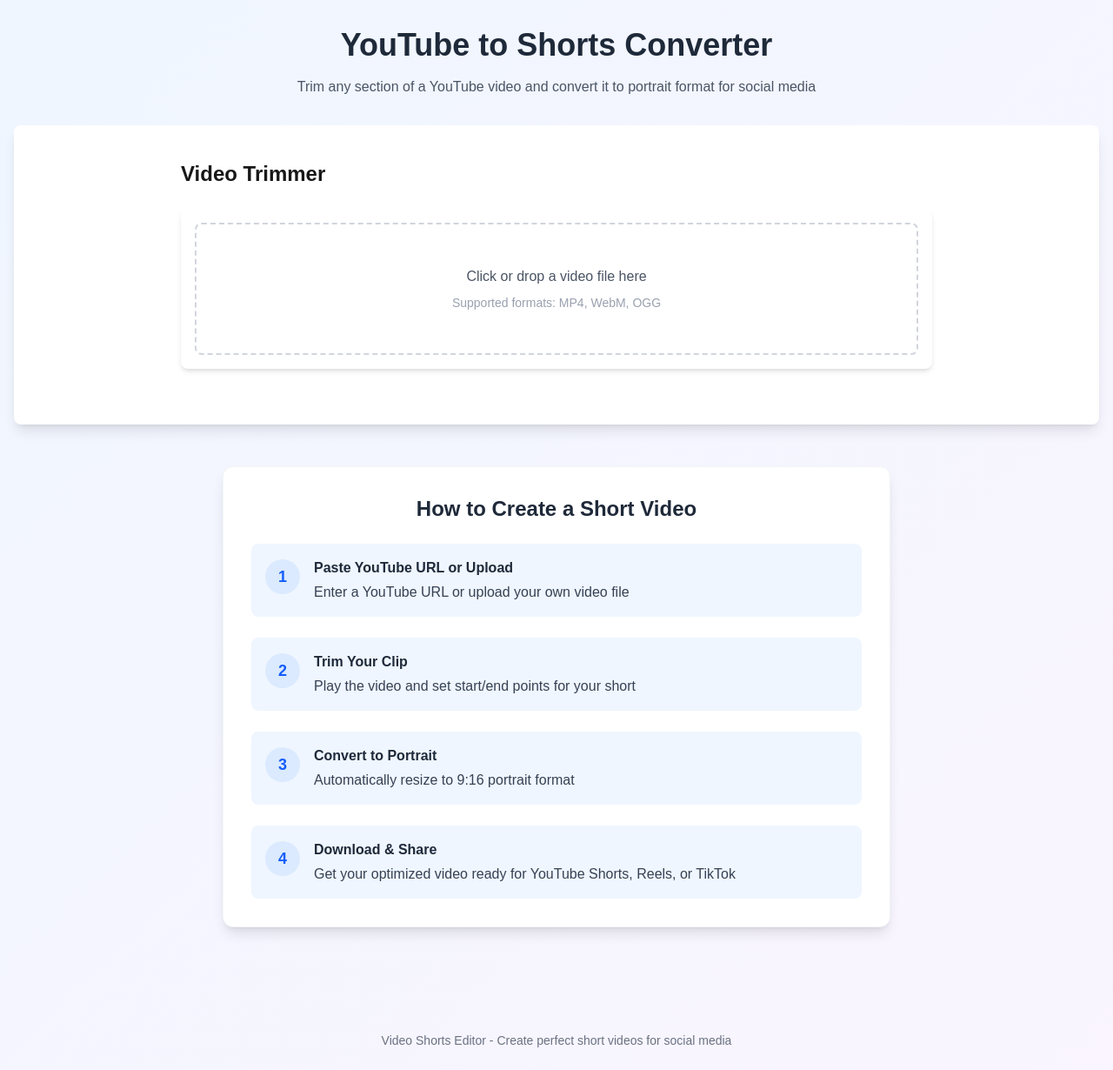
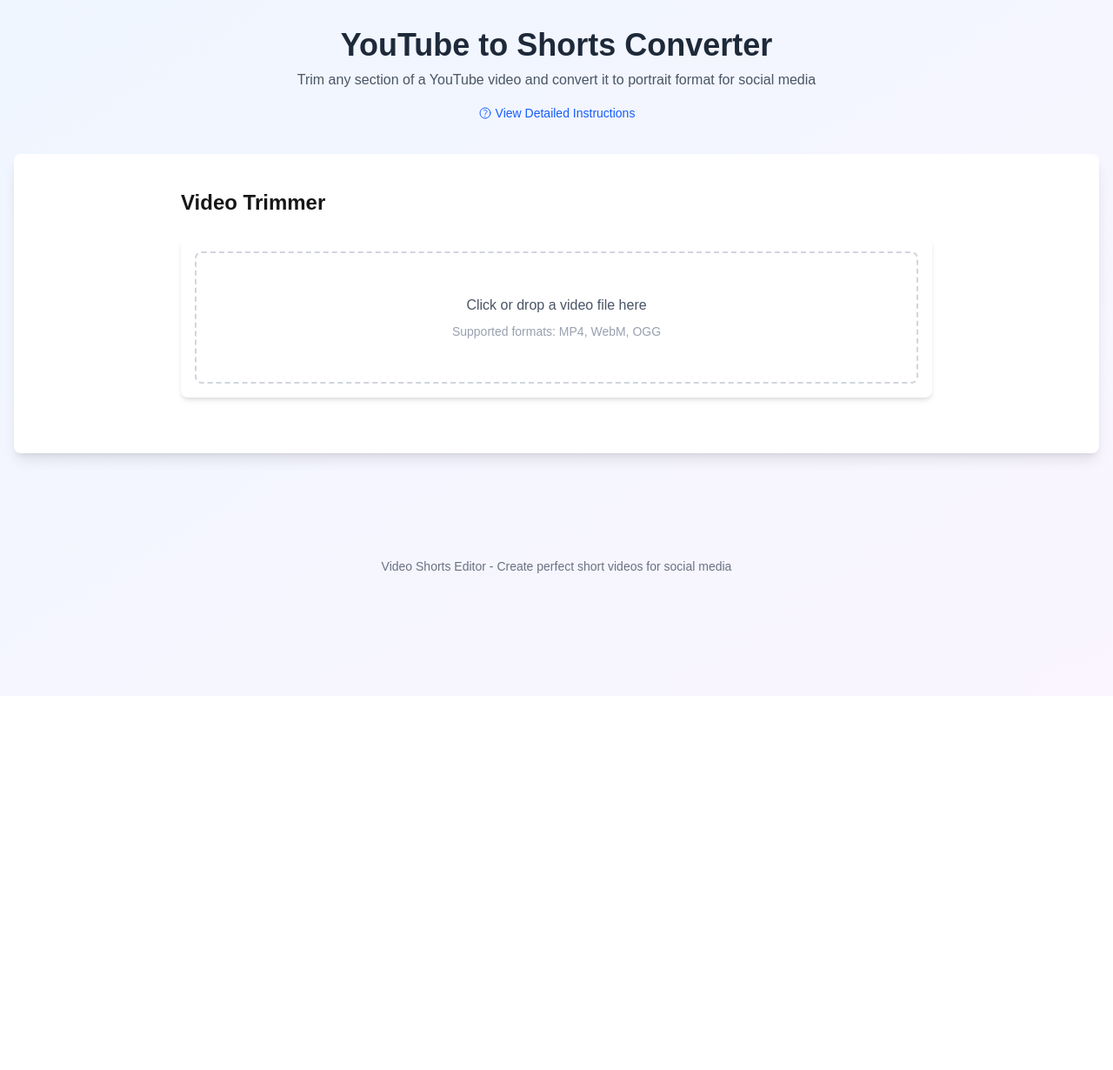
Before and after one commit to drakeg/video-short-converter, a Next.js app: page / in a window 1280 px wide. Shown: the whole page at 87% size. After the commit the page ends 800 px from the top, so only its background shows below. Built offline with nearby package versions, Linux system fonts and the light colour scheme.

Commit message:
update: move the instructions to make it easier to view

```diff
--- a/src/app/page.tsx
+++ b/src/app/page.tsx
@@ -1,8 +1,9 @@
 'use client';
 
-import { useState, useEffect } from 'react';
+import { useState, useEffect, useRef } from 'react';
 import dynamic from 'next/dynamic';
 import Head from 'next/head';
+import { XMarkIcon, QuestionMarkCircleIcon } from '@heroicons/react/24/outline';
 
 // Dynamically import the VideoEditor component with SSR disabled
 const VideoEditor = dynamic(
@@ -19,7 +20,22 @@ const VideoEditor = dynamic(
 
 export default function Home() {
   const [isProcessing, setIsProcessing] = useState(false);
+  const [showInstructions, setShowInstructions] = useState(false);
   const [downloadUrl, setDownloadUrl] = useState<string | null>(null);
+  const modalRef = useRef<HTMLDivElement>(null);
+
+  // Close modal when clicking outside
+  useEffect(() => {
+    function handleClickOutside(event: MouseEvent) {
+      if (modalRef.current && !modalRef.current.contains(event.target as Node)) {
+        setShowInstructions(false);
+      }
+    }
+    document.addEventListener('mousedown', handleClickOutside);
+    return () => {
+      document.removeEventListener('mousedown', handleClickOutside);
+    };
+  }, []);
 
   // Request notification permission when component mounts
   useEffect(() => {
@@ -39,12 +55,21 @@ export default function Home() {
       </Head>
 
       <main className="container mx-auto px-4 py-8">
-        <h1 className="text-3xl md:text-4xl font-bold text-center text-gray-800 mb-4">
+        <div className="text-center mb-8">
+          <h1 className="text-3xl md:text-4xl font-bold text-gray-800 mb-2">
             YouTube to Shorts Converter
           </h1>
-        <p className="text-center text-gray-600 mb-8 max-w-2xl mx-auto">
+          <p className="text-gray-600 max-w-2xl mx-auto mb-4">
             Trim any section of a YouTube video and convert it to portrait format for social media
           </p>
+          <button
+            onClick={() => setShowInstructions(true)}
+            className="inline-flex items-center text-blue-600 hover:text-blue-800 text-sm font-medium"
+          >
+            <QuestionMarkCircleIcon className="w-4 h-4 mr-1" />
+            View Detailed Instructions
+          </button>
+        </div>
 
         <div className="bg-white rounded-lg shadow-lg p-6">
           <VideoEditor />
@@ -61,42 +86,114 @@ export default function Home() {
           </div>
         )}
 
-        <div className="mt-12 max-w-3xl mx-auto bg-white rounded-xl shadow-lg overflow-hidden p-8 border border-gray-100">
-          <h2 className="text-2xl font-bold text-gray-800 mb-6 text-center">How to Create a Short Video</h2>
+        {/* Instructions Modal */}
+        {showInstructions && (
+          <div className="fixed inset-0 bg-black bg-opacity-50 flex items-center justify-center z-50 p-4">
+            <div
+              ref={modalRef}
+              className="bg-white rounded-xl shadow-2xl max-w-2xl w-full max-h-[90vh] overflow-y-auto"
+            >
+              <div className="sticky top-0 bg-white border-b border-gray-200 p-4 flex justify-between items-center">
+                <h2 className="text-2xl font-bold text-gray-800">How to Create Short Videos</h2>
+                <button
+                  onClick={() => setShowInstructions(false)}
+                  className="text-gray-400 hover:text-gray-600"
+                  aria-label="Close instructions"
+                >
+                  <XMarkIcon className="h-6 w-6" />
+                </button>
+              </div>
+
+              <div className="p-6 space-y-8">
                 <div className="space-y-6">
-            <div className="flex items-start p-4 bg-blue-50 rounded-lg">
+                  <div className="flex items-start">
                     <div className="flex-shrink-0 h-10 w-10 rounded-full bg-blue-100 flex items-center justify-center text-blue-600 font-bold text-lg mr-4 mt-0.5">1</div>
                     <div>
-                <h3 className="font-semibold text-gray-800 mb-1">Paste YouTube URL or Upload</h3>
-                <p className="text-gray-700">Enter a YouTube URL or upload your own video file</p>
+                      <h3 className="font-semibold text-lg text-gray-800 mb-2">Upload Your Video</h3>
+                      <div className="prose text-gray-700 space-y-2">
+                        <p>• Paste a YouTube URL in the input field <strong>or</strong> click "Select Video" to upload a file</p>
+                        <p>• Supported formats: MP4, WebM, MOV (up to 100MB)</p>
+                        <p className="text-sm text-gray-500">Note: For YouTube videos, we'll process the highest quality available</p>
+                      </div>
                     </div>
                   </div>
 
-            <div className="flex items-start p-4 bg-blue-50 rounded-lg">
+                  <div className="flex items-start">
                     <div className="flex-shrink-0 h-10 w-10 rounded-full bg-blue-100 flex items-center justify-center text-blue-600 font-bold text-lg mr-4 mt-0.5">2</div>
                     <div>
-                <h3 className="font-semibold text-gray-800 mb-1">Trim Your Clip</h3>
-                <p className="text-gray-700">Play the video and set start/end points for your short</p>
+                      <h3 className="font-semibold text-lg text-gray-800 mb-2">Trim Your Clip</h3>
+                      <div className="prose text-gray-700 space-y-2">
+                        <p>• Play the video to find the perfect start point</p>
+                        <p>• Click <strong>Set Start</strong> to mark the beginning of your short</p>
+                        <p>• Click <strong>Set End</strong> to mark the end (max 60 seconds for most platforms)</p>
+                        <p>• Use the timeline scrubber to fine-tune your selection</p>
+                      </div>
                     </div>
                   </div>
 
-            <div className="flex items-start p-4 bg-blue-50 rounded-lg">
+                  <div className="flex items-start">
                     <div className="flex-shrink-0 h-10 w-10 rounded-full bg-blue-100 flex items-center justify-center text-blue-600 font-bold text-lg mr-4 mt-0.5">3</div>
                     <div>
-                <h3 className="font-semibold text-gray-800 mb-1">Convert to Portrait</h3>
-                <p className="text-gray-700">Automatically resize to 9:16 portrait format</p>
+                      <h3 className="font-semibold text-lg text-gray-800 mb-2">Convert to Portrait</h3>
+                      <div className="prose text-gray-700 space-y-2">
+                        <p>• The video will automatically be converted to 9:16 aspect ratio (1080x1920)</p>
+                        <p>• The system will detect and focus on the main content area</p>
+                        <p>• For best results, ensure important content is centered in the frame</p>
+                      </div>
                     </div>
                   </div>
 
-            <div className="flex items-start p-4 bg-blue-50 rounded-lg">
+                  <div className="flex items-start">
                     <div className="flex-shrink-0 h-10 w-10 rounded-full bg-blue-100 flex items-center justify-center text-blue-600 font-bold text-lg mr-4 mt-0.5">4</div>
                     <div>
-                <h3 className="font-semibold text-gray-800 mb-1">Download & Share</h3>
-                <p className="text-gray-700">Get your optimized video ready for YouTube Shorts, Reels, or TikTok</p>
+                      <h3 className="font-semibold text-lg text-gray-800 mb-2">Download & Share</h3>
+                      <div className="prose text-gray-700 space-y-2">
+                        <p>• Click <strong>Download Short</strong> to process your video</p>
+                        <p>• The processed video will automatically download in MP4 format</p>
+                        <p>• For best results on social media:</p>
+                        <ul className="list-disc pl-5 space-y-1 mt-1">
+                          <li>YouTube Shorts: Upload directly from your device</li>
+                          <li>Instagram Reels: Share from your camera roll</li>
+                          <li>TikTok: Upload as a new video</li>
+                        </ul>
                       </div>
                     </div>
                   </div>
                 </div>
+
+                <div className="bg-yellow-50 border-l-4 border-yellow-400 p-4 mt-8">
+                  <div className="flex">
+                    <div className="flex-shrink-0">
+                      <svg className="h-5 w-5 text-yellow-400" viewBox="0 0 20 20" fill="currentColor">
+                        <path fillRule="evenodd" d="M8.257 3.099c.765-1.36 2.722-1.36 3.486 0l5.58 9.92c.75 1.334-.213 2.98-1.742 2.98H4.42c-1.53 0-2.493-1.646-1.743-2.98l5.58-9.92zM11 13a1 1 0 11-2 0 1 1 0 012 0zm-1-8a1 1 0 00-1 1v3a1 1 0 002 0V6a1 1 0 00-1-1z" clipRule="evenodd" />
+                      </svg>
+                    </div>
+                    <div className="ml-3">
+                      <p className="text-sm text-yellow-700">
+                        <strong>Tip:</strong> For best results, keep your videos under 60 seconds and ensure good lighting and clear audio.
+                      </p>
+                    </div>
+                  </div>
+                </div>
+              </div>
+
+              <div className="bg-gray-50 px-6 py-4 flex justify-end space-x-3 border-t border-gray-200">
+                <button
+                  onClick={() => setShowInstructions(false)}
+                  className="px-4 py-2 text-sm font-medium text-gray-700 bg-white border border-gray-300 rounded-md shadow-sm hover:bg-gray-50 focus:outline-none focus:ring-2 focus:ring-offset-2 focus:ring-blue-500"
+                >
+                  Close
+                </button>
+                <button
+                  onClick={() => setShowInstructions(false)}
+                  className="px-4 py-2 text-sm font-medium text-white bg-blue-600 border border-transparent rounded-md shadow-sm hover:bg-blue-700 focus:outline-none focus:ring-2 focus:ring-offset-2 focus:ring-blue-500"
+                >
+                  Got it, let's start!
+                </button>
+              </div>
+            </div>
+          </div>
+        )}
       </main>
 
       <footer className="mt-16 py-6 text-center text-gray-500 text-sm">
```
Lines whose indentation alone changed are shown as unchanged.
